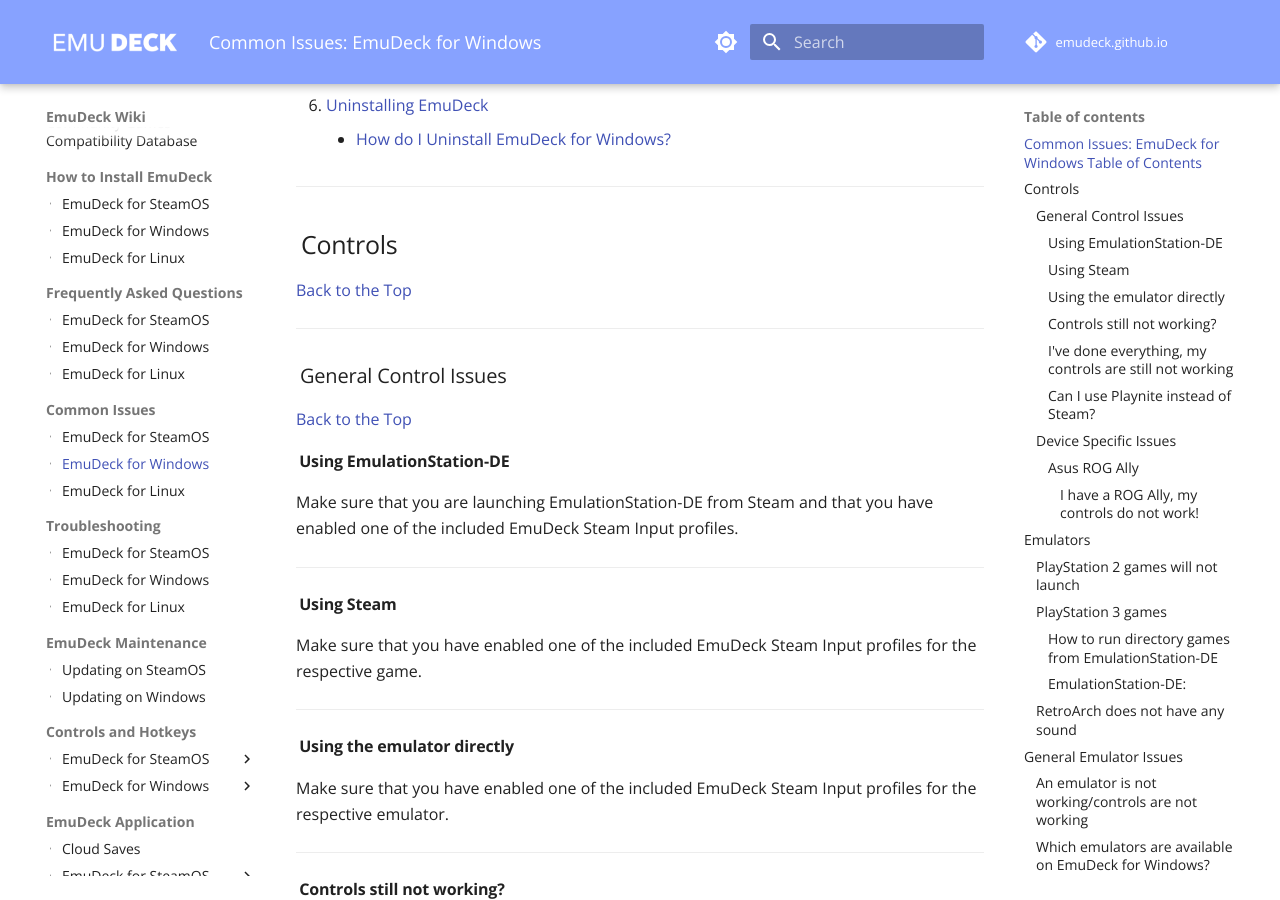
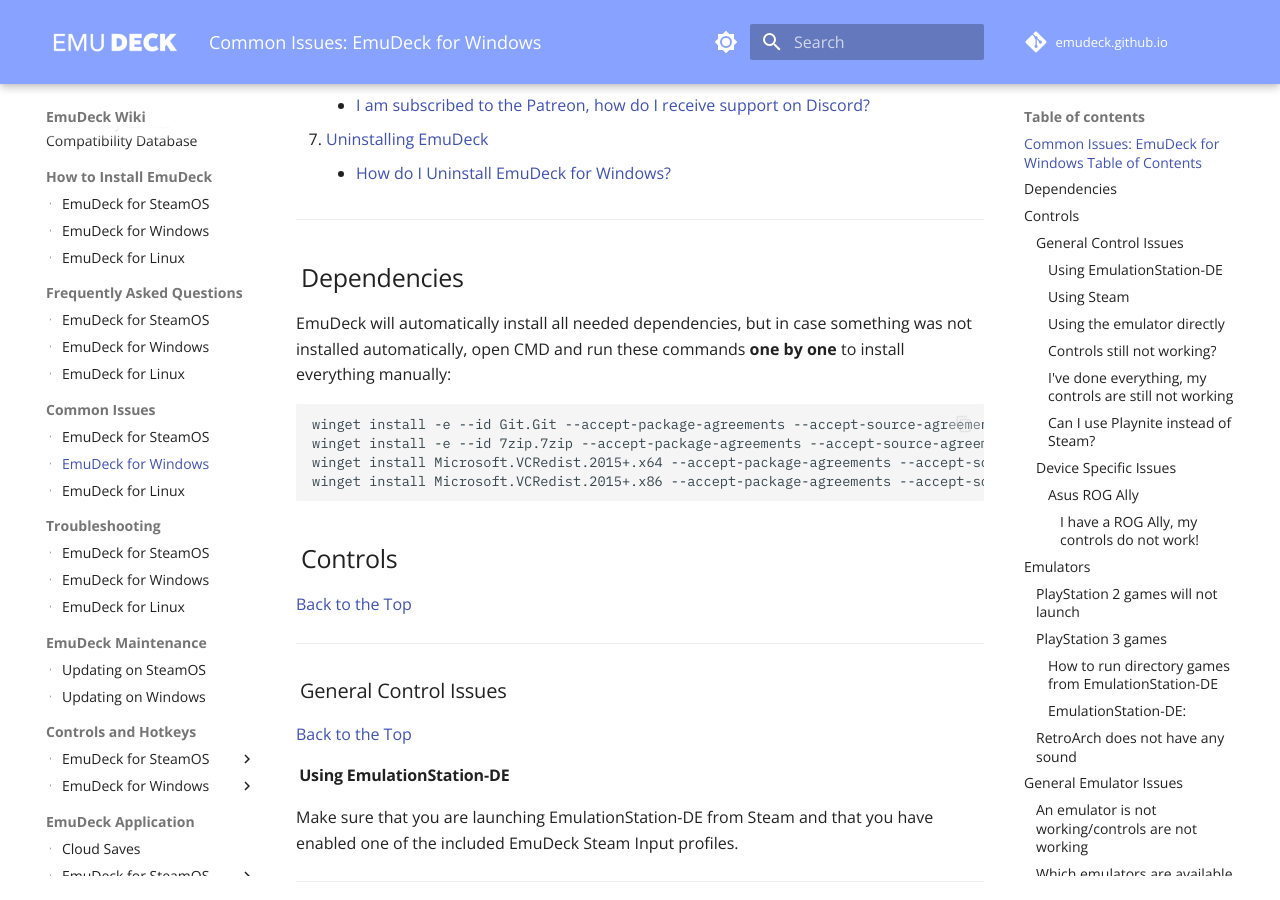
Before and after one commit to EmuDeck/emudeck.github.io, an MkDocs documentation site: the page built from docs/common-issues/windows/index.md, in a window 1280 px wide and 900 px high, scrolled down 1018 px. Built offline with MkDocs 1.6.1 and Material for MkDocs 9.7.7, drawn with Linux system fonts in a browser that asks for light colours; comment, search, counter and statistics services are not loaded.

Commit message:
windows depencies

````diff
--- a/docs/common-issues/windows/index.md
+++ b/docs/common-issues/windows/index.md
@@ -3,7 +3,7 @@
 ---
 
 ## Common Issues: EmuDeck for Windows Table of Contents
-
+1. [Dependencies](#dependencies)
 1. [Controls](#controls)
       - [General Control Issues](#general-control-issues)
       - [Device Specific Issues](#device-specific-issues)
@@ -29,6 +29,17 @@
     - [How do I Uninstall EmuDeck for Windows?](#how-do-i-uninstall-emudeck-for-windows)
 
 ---
+
+## Dependencies
+
+EmuDeck will automatically install all needed dependencies, but in case something was not installed automatically, open CMD and run these commands **one by one** to install everything manually:
+
+```
+winget install -e --id Git.Git --accept-package-agreements --accept-source-agreements
+winget install -e --id 7zip.7zip --accept-package-agreements --accept-source-agreements
+winget install Microsoft.VCRedist.2015+.x64 --accept-package-agreements --accept-source-agreements
+winget install Microsoft.VCRedist.2015+.x86 --accept-package-agreements --accept-source-agreements
+```
 
 ## Controls
 
````
